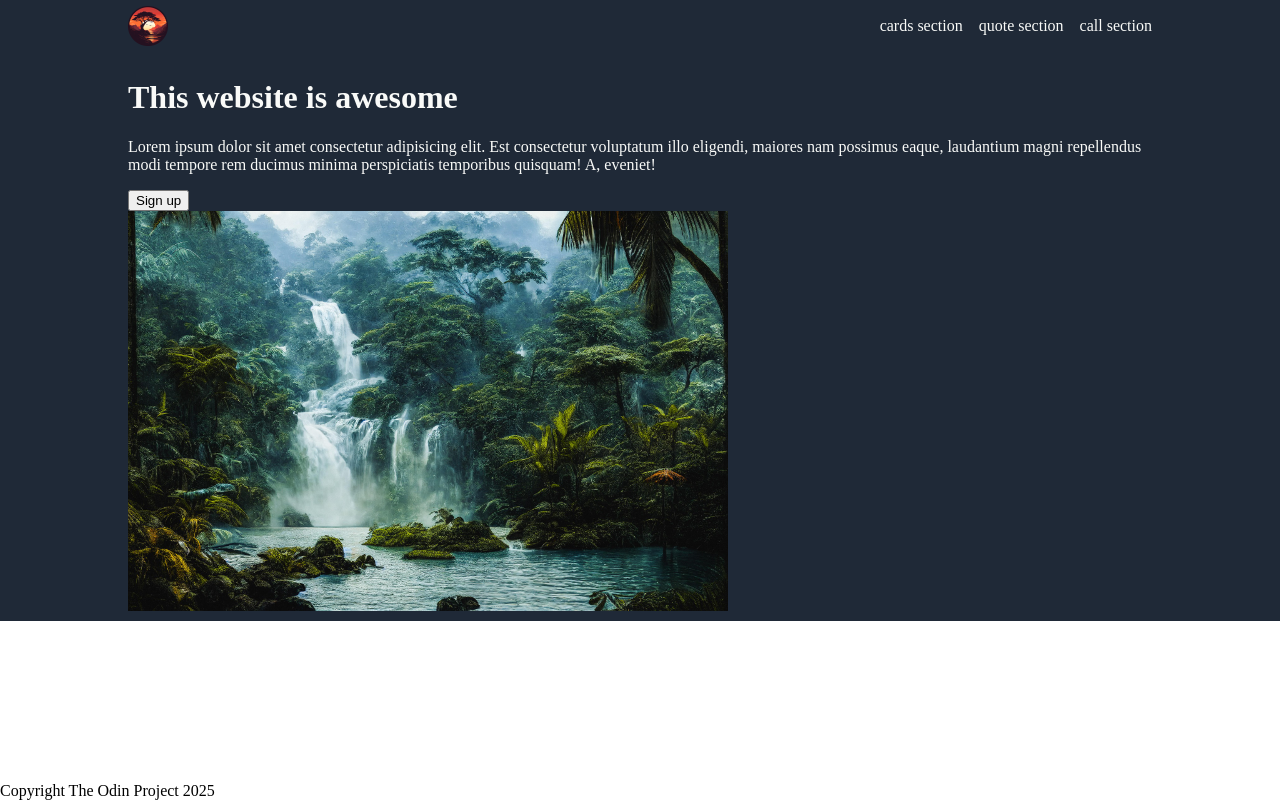
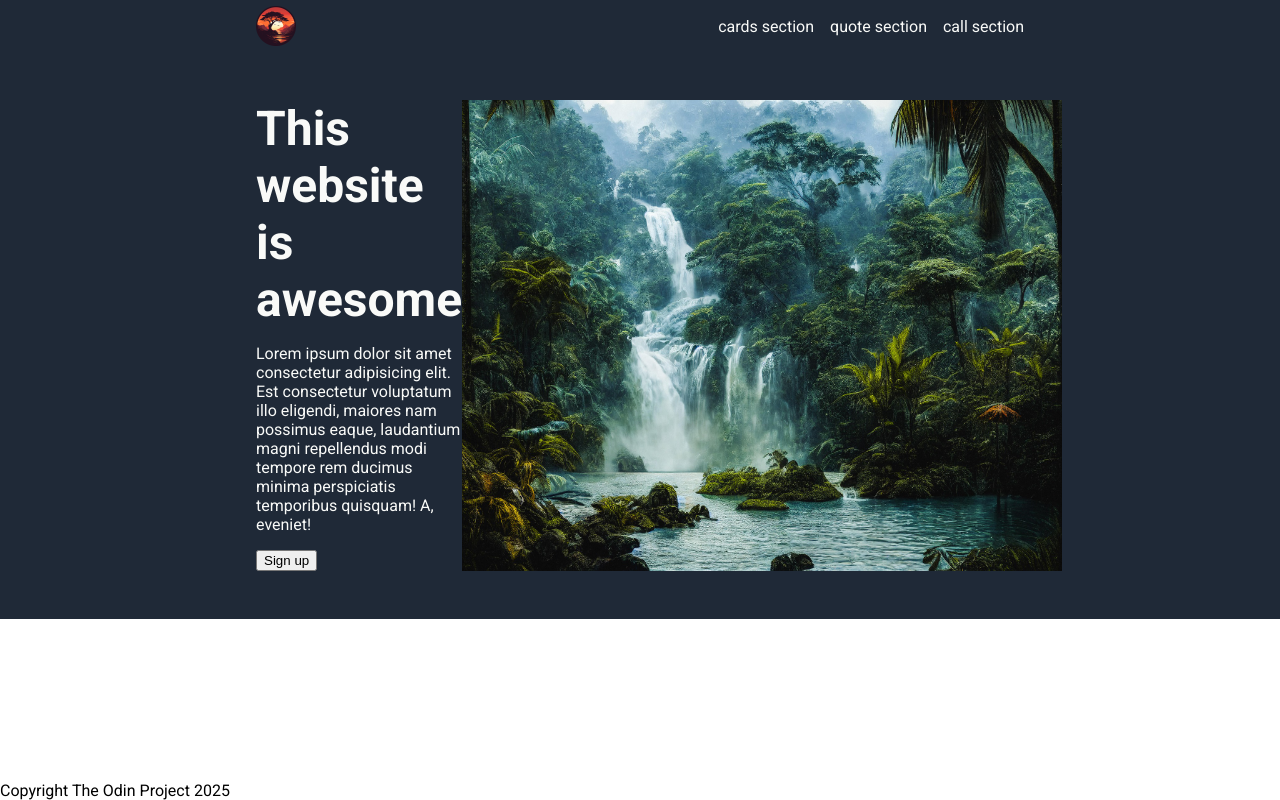
Before and after one commit to AleLoiac/landing-page, a plain HTML site: page index.html in a window 1280 px wide. Drawn offline with Linux system fonts and the light colour scheme.

Commit message:
Add font, fix header and hero padding

```diff
--- a/index.html
+++ b/index.html
@@ -5,6 +5,7 @@
     <meta name="viewport" content="width=device-width, initial-scale=1.0">
     <title>Landing Page</title>
     <link rel="stylesheet" href="styles.css">
+    <link href="https://fonts.googleapis.com/css2?family=Roboto:ital,wght@0,100..900;1,100..900&display=swap" rel="stylesheet">
 </head>
 <body>
     <div class="header">
--- a/styles.css
+++ b/styles.css
@@ -1,5 +1,6 @@
 body {
     min-height: 100vh;
+    font-family: 'Roboto';
     display: flex;
     flex-direction: column;
     justify-content: space-between;
@@ -14,7 +15,7 @@ body {
     display: flex;
     justify-content: space-between;
     align-items: center;
-    padding: 16px 0;
+    padding: 6px 256px;
 }
 
 ul {
@@ -31,7 +32,16 @@ a {
 }
 
 .hero, .header {
-    padding: 6px 128px;
     background-color: #1F2937;
     color: #F9FAF8;
 }
+
+.hero {
+    display: flex;
+    padding: 48px 256px;
+}
+
+h1 {
+    margin:0;
+    font-size: 48px;
+}
```
